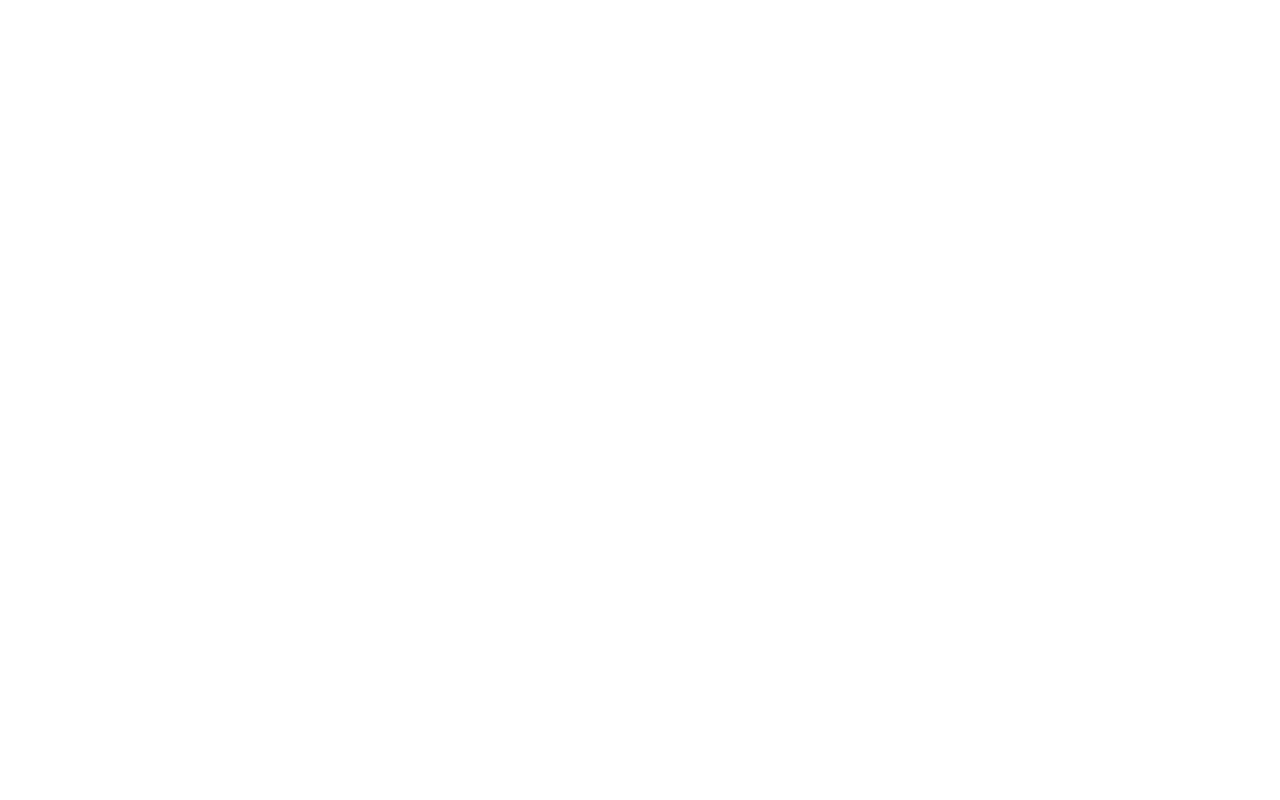
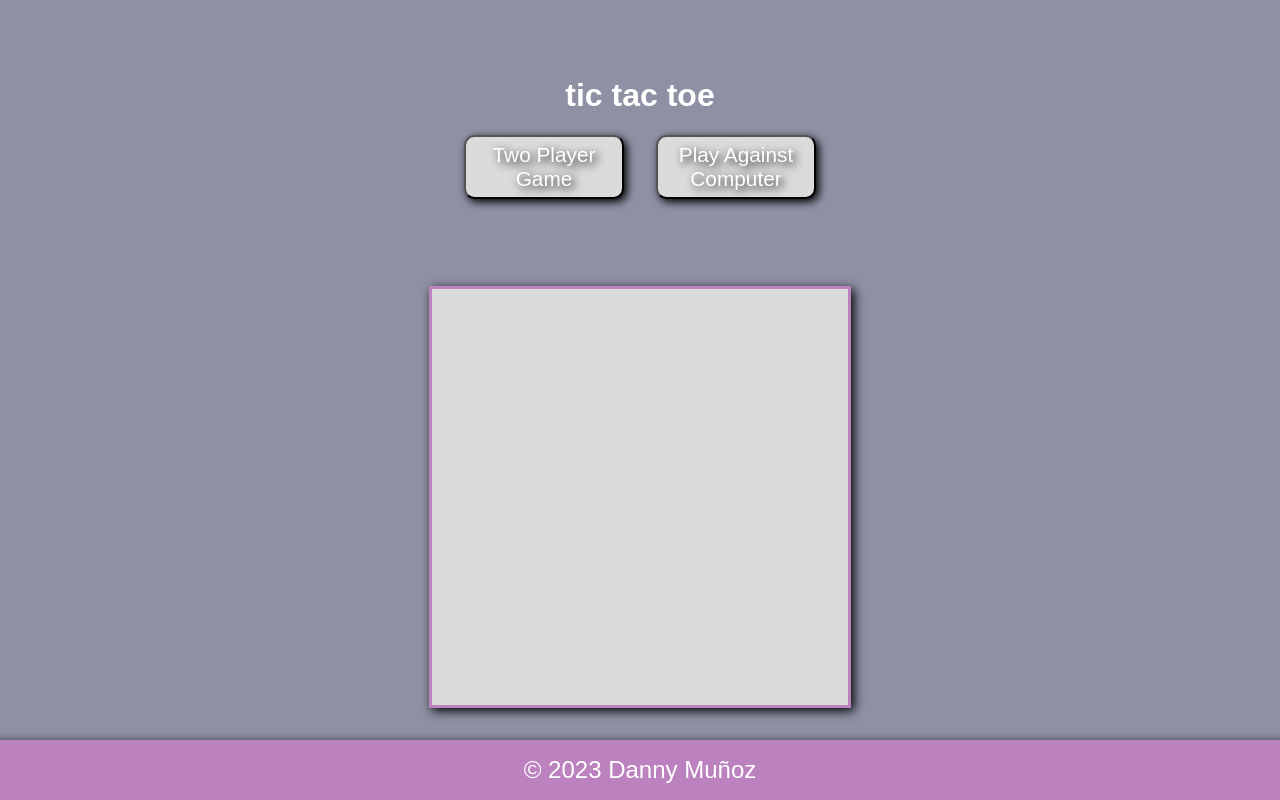
Before and after one commit to muno17/Tic-Tac-Toe, a plain HTML site: page index.html in a window 1280 px wide. Drawn offline with Linux system fonts and the light colour scheme.

Commit message:
add board, buttons to start game, footer

```diff
--- a/index.html
+++ b/index.html
@@ -3,7 +3,23 @@
     <head>
         <meta charset="UTF-8" />
         <meta name="viewport" content="width=device-width, initial-scale=1.0" />
-        <title>Document</title>
+        <title>Tic Tac Toe</title>
+        <link rel="stylesheet" href="style.css">
     </head>
-    <body></body>
+    <body>
+        <div id=top>
+            <h1>
+                tic tac toe
+            </h1>
+            <div id=buttonHouse>
+                <button id="twoPlayer">Two Player Game</button>
+                <button id="computer">Play Against Computer</button>
+            </div>
+        </div>
+        <div id="board"></div>
+        <div id="footer">
+            © 2023 Danny Muñoz
+        </div>
+    </body>
+    <script src="script.js"></script>
 </html>
--- a/style.css
+++ b/style.css
@@ -0,0 +1,61 @@
+body {
+    background: #8E90A4;
+    font-family: ubuntu,sans-serif;
+    color: white;
+    display: flex;
+    flex-direction: column;
+    justify-content: center;
+    align-items: center;
+    margin: 0;
+    height: 100vh;
+    padding: 0rem;
+    gap: 2rem;
+}
+
+#top {
+    display: flex;
+    flex-direction: column;
+    justify-content: center;
+    align-items: center;
+    height: 100%;
+    width: 100%;
+}
+
+button {
+    border-radius: .5em;
+    height: 4rem;
+    width: 10rem;
+    background-color: #DBDBDB;
+    color: white;
+    font-size: 1.3rem;
+    text-shadow: 3px 3px 10px black;
+    box-shadow: 3px 3px 8px black;
+}
+
+#buttonHouse {
+    display: flex;
+    gap: 2rem;
+    justify-content: space-between;
+}
+
+#board {
+    display: grid;
+    grid-template-columns: 8rem 8rem 8rem;
+    grid-template-rows: 8rem 8rem 8rem;
+    border-style: solid;
+    border-color: #BC81BF;
+    background-color: #DBDBDB;
+    box-shadow: 3px 3px 10px black;
+    gap: 1rem;
+}
+
+#footer {
+    height: 8%;
+    width: 100%;
+    background-color: #BC81BF;
+    text-align: center;
+    font-size: 1.5rem;
+    padding: 1rem;
+    margin-bottom: 0;
+    box-shadow: 3px 3px 10px black;
+}
```
Also changed, not shown: script.js (+9 -1 lines).
